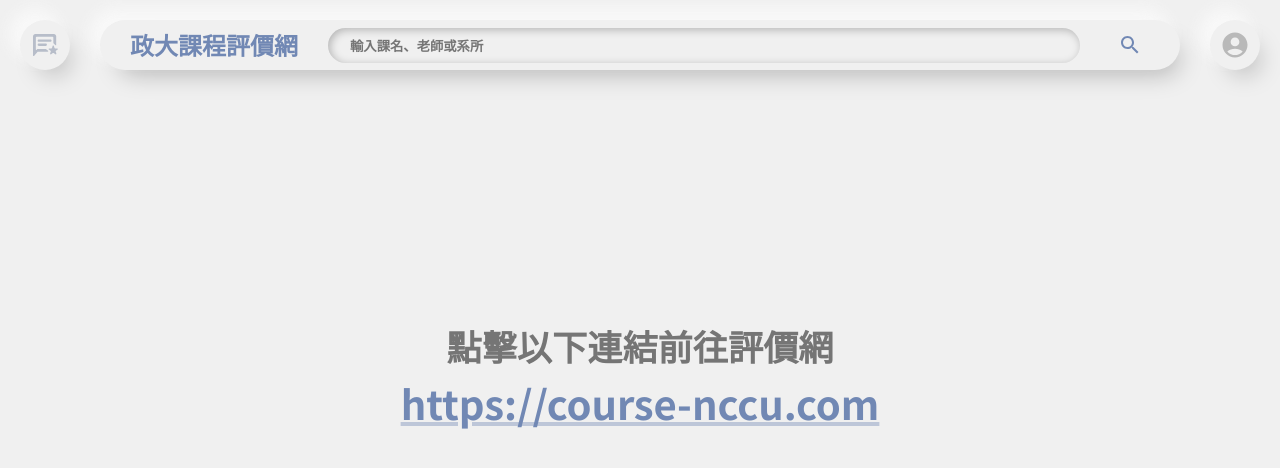
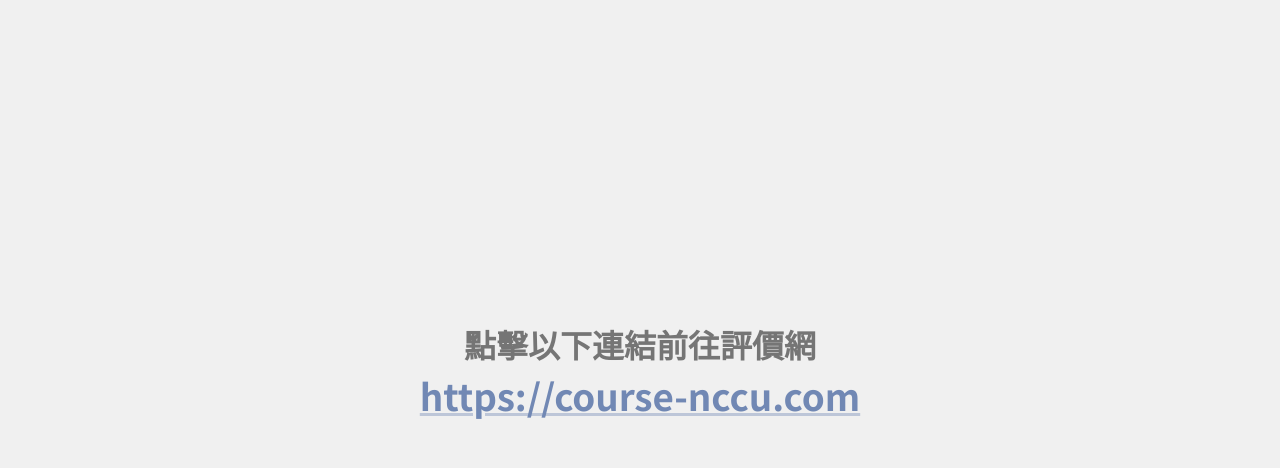
Before and after one commit to williiam/new-course-nccu, a React (Vite) app: page /share in a window 1280 px wide. Shown: the top 468 px of the page. Built offline with nearby package versions, Linux system fonts and the light colour scheme; no server answers.

Commit message:
add share link page

```diff
--- a/src/pages/Share.jsx
+++ b/src/pages/Share.jsx
@@ -66,20 +66,19 @@
 
   return (
     <HomeBox>
-      <NavBar />
       <Box sx={{ flexGrow: 1 }}>
         <SearchBox>
           <Grid container spacing={3}>
             <Grid item xs={12} md>
-              <Typography sx={{ fontWeight: "bold", fontSize: "2.2rem", textAlign: "center" }} color="#757575">點擊以下連結前往評價網</Typography>
+              <Typography sx={{ fontWeight: "bold", fontSize: "2rem", textAlign: "center" }} color="#757575">點擊以下連結前往評價網</Typography>
               <Link href="https://course-nccu.com" variant="body2">
-              <Typography sx={{ fontWeight: "bold", fontSize: "2.5rem", textAlign: "center" }} color="primary">https://course-nccu.com</Typography>
+              <Typography sx={{ fontWeight: "bold", fontSize: "2.3rem", textAlign: "center" }} color="primary">https://course-nccu.com</Typography>
               </Link>
             </Grid>
           </Grid>
         </SearchBox>
       </Box>
-      <AuthModal open={open} handleClose={() => dispatch({type: "auth.dialog.close"})} />
+      {/* <AuthModal open={open} handleClose={() => dispatch({type: "auth.dialog.close"})} /> */}
     </HomeBox>
   )
 
```
